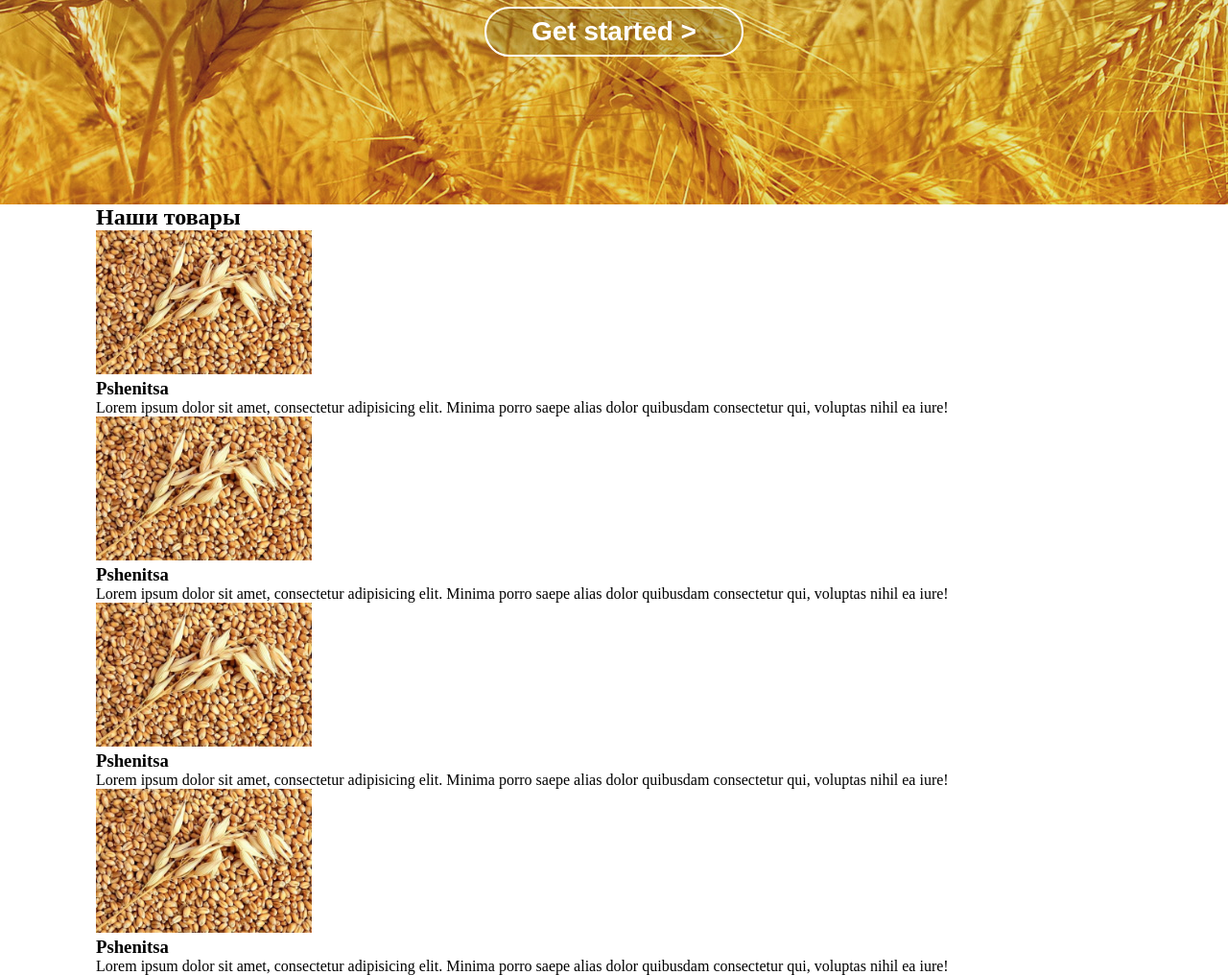
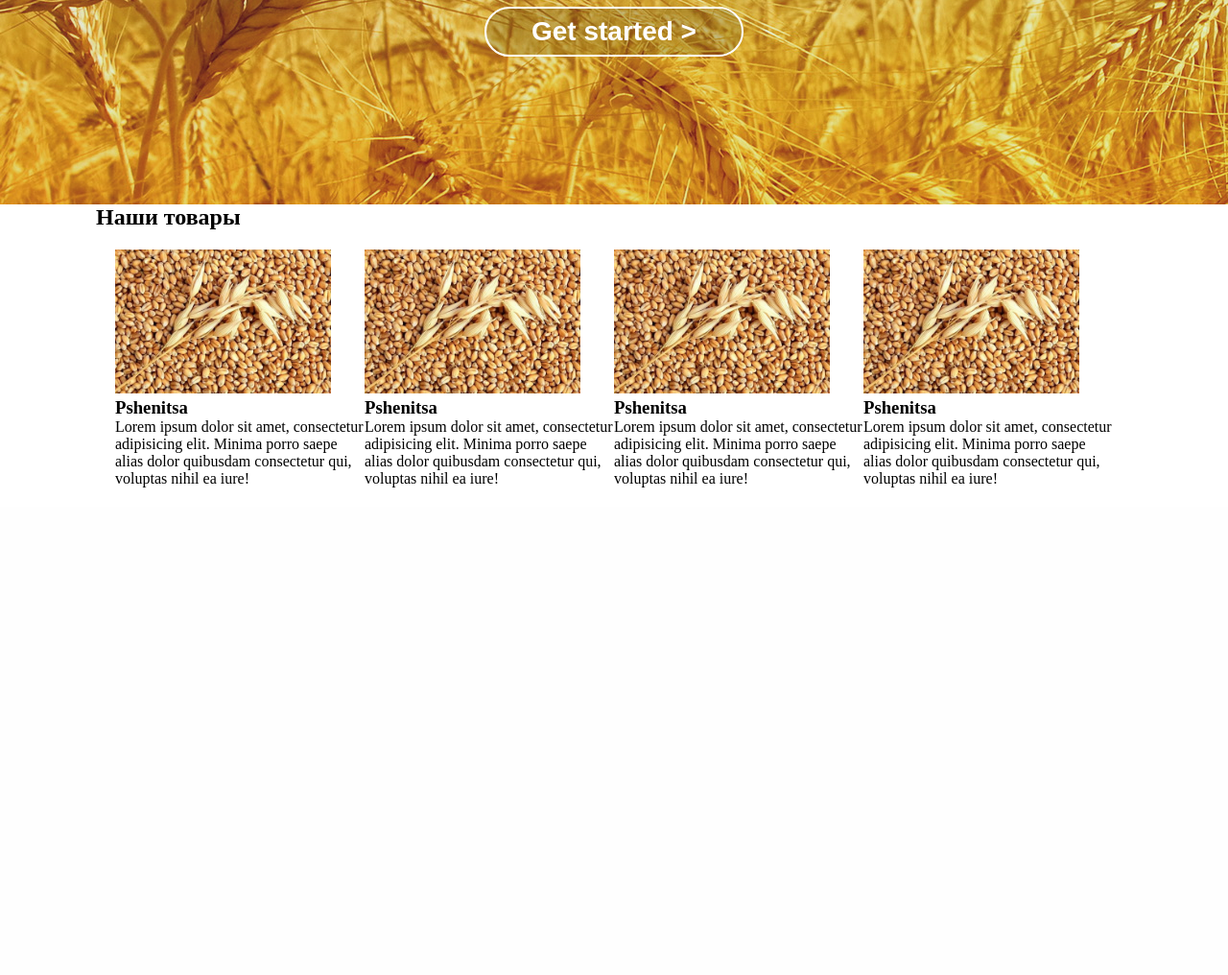
Before and after one commit to Supcchik/Klever, a PHP site: page / in a window 1280 px wide. Shown: the part 617-1633 px from the top of the page at 96% size. After the commit the page ends 1125 px from the top, so only its background shows below. Run offline with PHP 8.4, Linux system fonts and the light colour scheme.

Commit message:
Start of items list

```diff
--- a/css/style.css
+++ b/css/style.css
@@ -127,8 +127,11 @@ nav {
       font-weight: bold;
       color: white; }
 
-.market_item {
-  display: inline-block; }
+.market_items {
+  display: flex;
+  flex-direction: row;
+  justify-content: flex-start;
+  padding: 20px; }
 
 .market_item_icon {
   height: 150px; }
--- a/index.html
+++ b/index.html
@@ -50,6 +50,7 @@
 			<!-- Market content start -->
 			<section id="market" class="market container">
 				<h2>Наши товары</h2>
+				<div class="market_items">
 					<div class="market_item">
 						<img src="img/98807728_w0_h0_pshenitsa.jpg" alt="" class="market_item_icon">
 						<h3 class="item_name">Pshenitsa</h3>
@@ -70,6 +71,7 @@
 						<h3 class="item_name">Pshenitsa</h3>
 						<p class="item_caption">Lorem ipsum dolor sit amet, consectetur adipisicing elit. Minima porro saepe alias dolor quibusdam consectetur qui, voluptas nihil ea iure!</p>
 					</div>
+				</div>
 			</section>
 			<!-- Market content end -->
 		</main>
--- a/scss/_main.scss
+++ b/scss/_main.scss
@@ -181,8 +181,14 @@ nav{
 
 }
 
+.market_items{
+	display: flex;
+	flex-direction: row;
+	justify-content: flex-start;
+	padding: 20px;
+}
+
 .market_item{
-	display: inline-block;
 }
 
 .market_item_icon{
```
Lines whose indentation alone changed are shown as unchanged.
